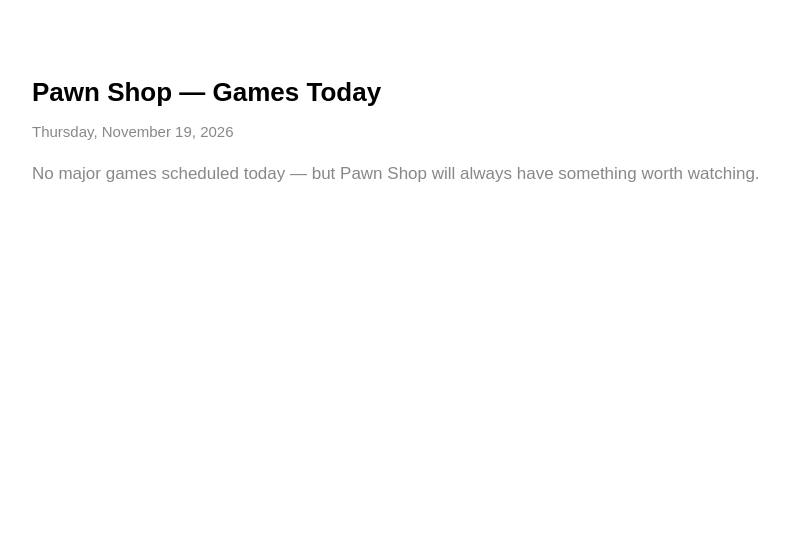
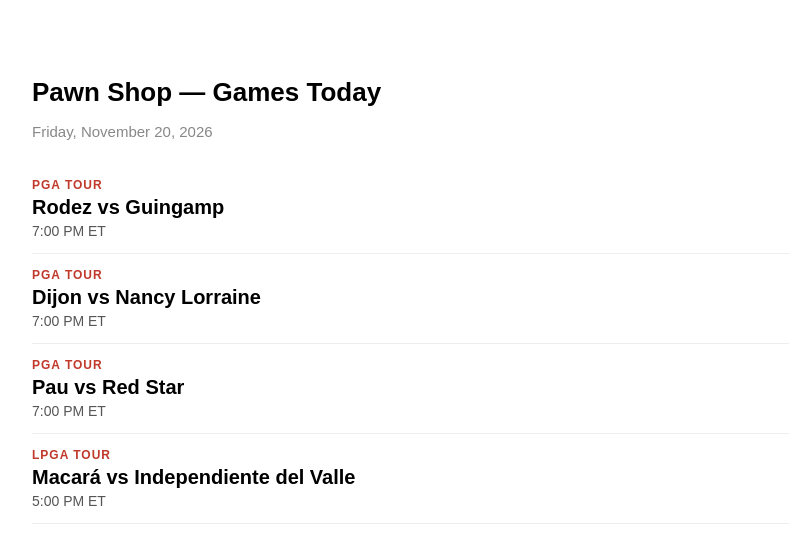
Before and after one commit to martinrosas/pawnshop-games, a plain HTML site: page index.html in a window 1280 px wide. Shown: the whole page, without its empty margins (208-997 px from the left). Drawn offline with Linux system fonts and the light colour scheme.

Commit message:
Daily games update 2026-11-20

```diff
--- a/index.html
+++ b/index.html
@@ -16,7 +16,7 @@
 </head>
 <body>
   <h1>Pawn Shop — Games Today</h1>
-  <p class="date">Thursday, November 19, 2026</p>
-  <p class="no-games">No major games scheduled today — but Pawn Shop will always have something worth watching.</p>
+  <p class="date">Friday, November 20, 2026</p>
+  <div class="game"><div class="league">PGA Tour</div><div class="matchup">Rodez vs Guingamp</div><div class="time">7:00 PM ET</div></div><div class="game"><div class="league">PGA Tour</div><div class="matchup">Dijon vs Nancy Lorraine</div><div class="time">7:00 PM ET</div></div><div class="game"><div class="league">PGA Tour</div><div class="matchup">Pau vs Red Star</div><div class="time">7:00 PM ET</div></div><div class="game"><div class="league">LPGA Tour</div><div class="matchup">Macará vs Independiente del Valle</div><div class="time">5:00 PM ET</div></div>
 </body>
 </html>
```
